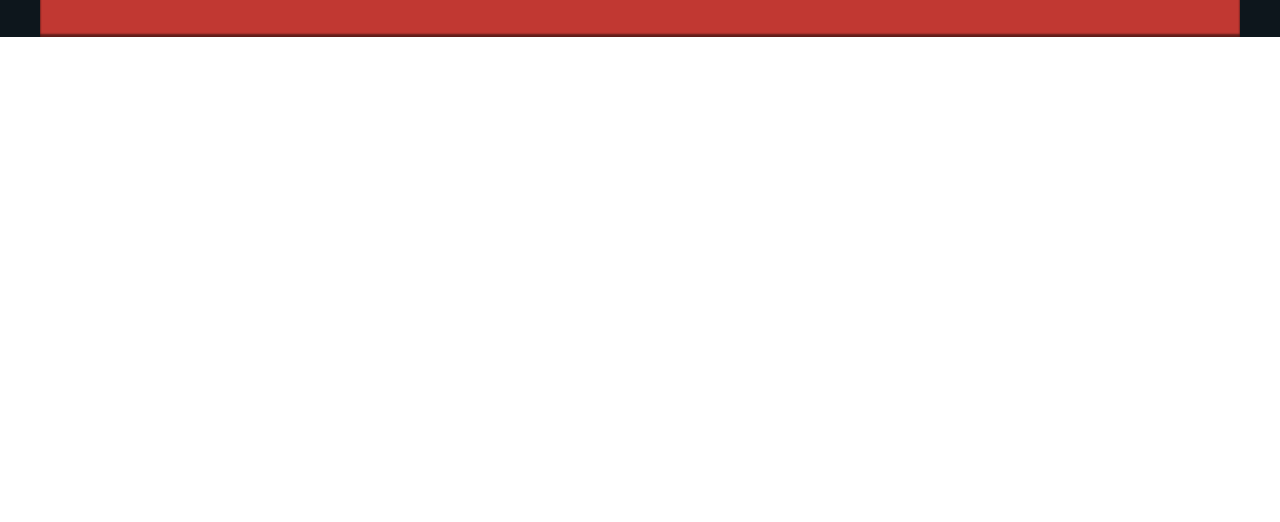
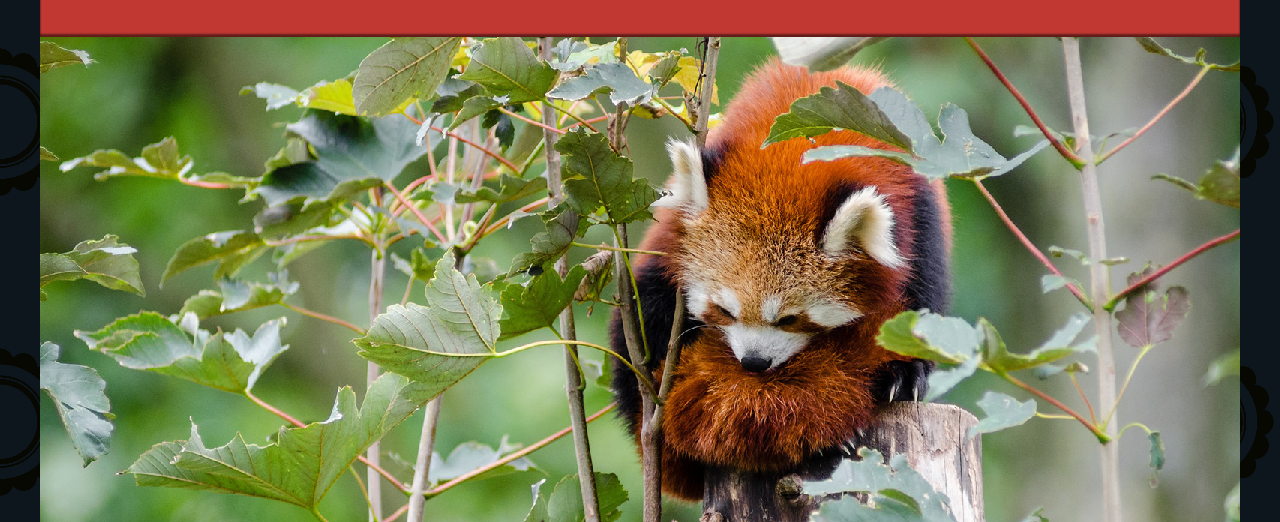
Before and after one commit to Mastertrek/mozilla-splash-page, a plain HTML site: page index.html in a window 1280 px wide. Shown: the part 778-1300 px from the top of the page. Before the commit the page ends 815 px from the top, so only its background shows below. Drawn offline with nearby package versions, Linux system fonts and the light colour scheme.

Commit message:
Add art direction for red-panda image

```diff
--- a/index.html
+++ b/index.html
@@ -158,6 +158,10 @@
 
       <div class="red-panda">
         <!-- insert picture element -->
+        <picture>
+          <source media="(max-width: 599px)" srcset="red-panda-600.jpg">
+          <img src="red-panda-1200.jpg" alt="A red panda in a tree">
+        </picture>
       </div>
 
     </main>
```
